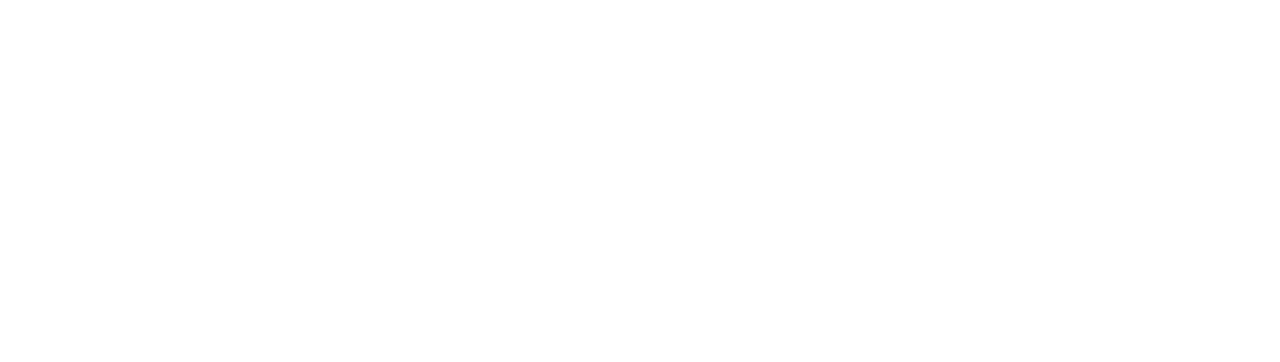
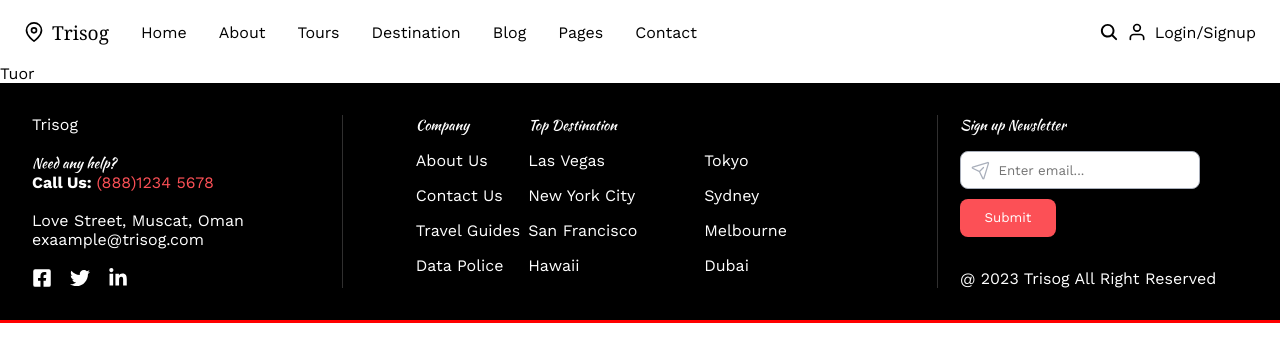
Before and after one commit to BuenoMVP/Desafio_3_PB_Compass, a React (Vite) app: page /Tuor in a window 1280 px wide. Before the commit this address had no page. Shown: the top 362 px of the page. Built offline with nearby package versions, Linux system fonts and the light colour scheme.

Commit message:
feat: add tuor page

```diff
--- a/index.html
+++ b/index.html
@@ -2,7 +2,7 @@
 <html lang="en">
   <head>
     <meta charset="UTF-8" />
-    <link rel="icon" type="image/svg" href="https://desafio-3-mvbp-bucket.s3.amazonaws.com/icon-map.svg" />
+    <link rel="icon" type="image/svg" href="https://desafio-3-mvbp-bucket.s3.amazonaws.com/Icon_tab.svg" />
     <meta name="viewport" content="width=device-width, initial-scale=1.0" />
     <title>Trisog</title>
   </head>
--- a/src/App.tsx
+++ b/src/App.tsx
@@ -1,5 +1,6 @@
 import { BrowserRouter, Route, Routes } from "react-router-dom"
 import Home from "./Frontend/Pages/Home"
+import Tuor from "./Frontend/Pages/Tuor"
 
 function App() {
 
@@ -7,6 +8,7 @@ function App() {
     <BrowserRouter>
       <Routes>
         <Route path="/" element={<Home />}/>
+        <Route path="/Tuor" element={<Tuor />}/>
       </Routes>
     </BrowserRouter>
   )
--- a/src/Frontend/Components/Header/index.tsx
+++ b/src/Frontend/Components/Header/index.tsx
@@ -14,13 +14,13 @@ const Header = () => {
                 <p className={styles.logoText}>Trisog</p>
             </button>
             <ul className={styles.ul}>
-                <li><HeaderButton title='Home'/></li>
-                <li><HeaderButton title='About'/></li>
-                <li><HeaderButton title='Tours'/></li>
-                <li><HeaderButton title='Destination'/></li>
-                <li><HeaderButton title='Blog'/></li>
-                <li><HeaderButton title='Pages'/></li>
-                <li><HeaderButton title='Contact'/></li>
+                <li><HeaderButton title='Home' goTo='/'/></li>
+                <li><HeaderButton title='About' goTo='/'/></li>
+                <li><HeaderButton title='Tours' goTo='/Tuor'/></li>
+                <li><HeaderButton title='Destination' goTo='/'/></li>
+                <li><HeaderButton title='Blog' goTo='/'/></li>
+                <li><HeaderButton title='Pages' goTo='/'/></li>
+                <li><HeaderButton title='Contact' goTo='/'/></li>
             </ul>
         </div>
         <div className={styles.div}>
--- a/src/Frontend/Components/HeaderButton/index.tsx
+++ b/src/Frontend/Components/HeaderButton/index.tsx
@@ -1,11 +1,12 @@
+import { Link } from 'react-router-dom'
 import { HeaderButtonProps } from '../../Types/types'
 import styles from './style.module.css'
 
 const HeaderButton = (props:HeaderButtonProps) => {
   return (
-    <button className={styles.button}>
+    <Link className={styles.button} to={props.goTo}>
         <p>{props.title}</p>
-    </button>
+    </Link>
   )
 }
 
--- a/src/Frontend/Components/HeaderButton/style.module.css
+++ b/src/Frontend/Components/HeaderButton/style.module.css
@@ -1,7 +1,9 @@
 .button {
+    display: flex;
     background-color: #fff;
     padding: .5rem;
-    border: none;
+    text-decoration: none;
+    color: #000;
 
     p {
         font-size: 1rem;
@@ -10,8 +12,6 @@
 
 
 .button:hover {
-    cursor: pointer;
-
     p {
         color: #FC5056;
     }
--- /dev/null
+++ b/src/Frontend/Pages/Tuor.tsx
@@ -0,0 +1,14 @@
+import Header from '../Components/Header'
+import Footer from '../Components/Footer'
+
+const Tuor = () => {
+  return (
+    <>
+        <Header />
+        Tuor
+        <Footer />
+    </>
+  )
+}
+
+export default Tuor
--- a/src/Frontend/Types/types.tsx
+++ b/src/Frontend/Types/types.tsx
@@ -1,7 +1,8 @@
 import { IconBaseProps } from "react-icons"
 
 interface HeaderButtonProps {
-    title: string
+    title: string,
+    goTo: string
 }
 
 interface InputIconTextProps {
```
